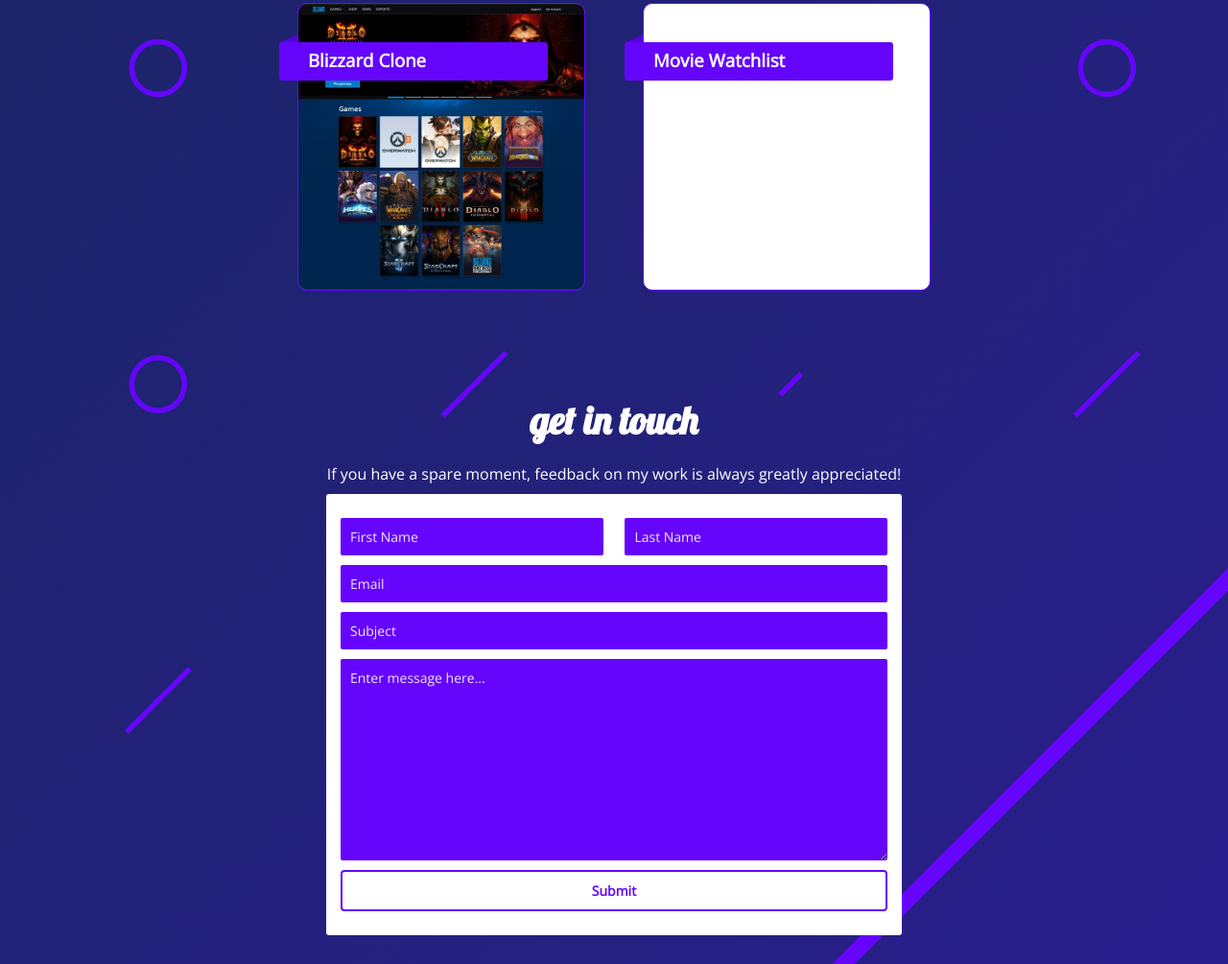
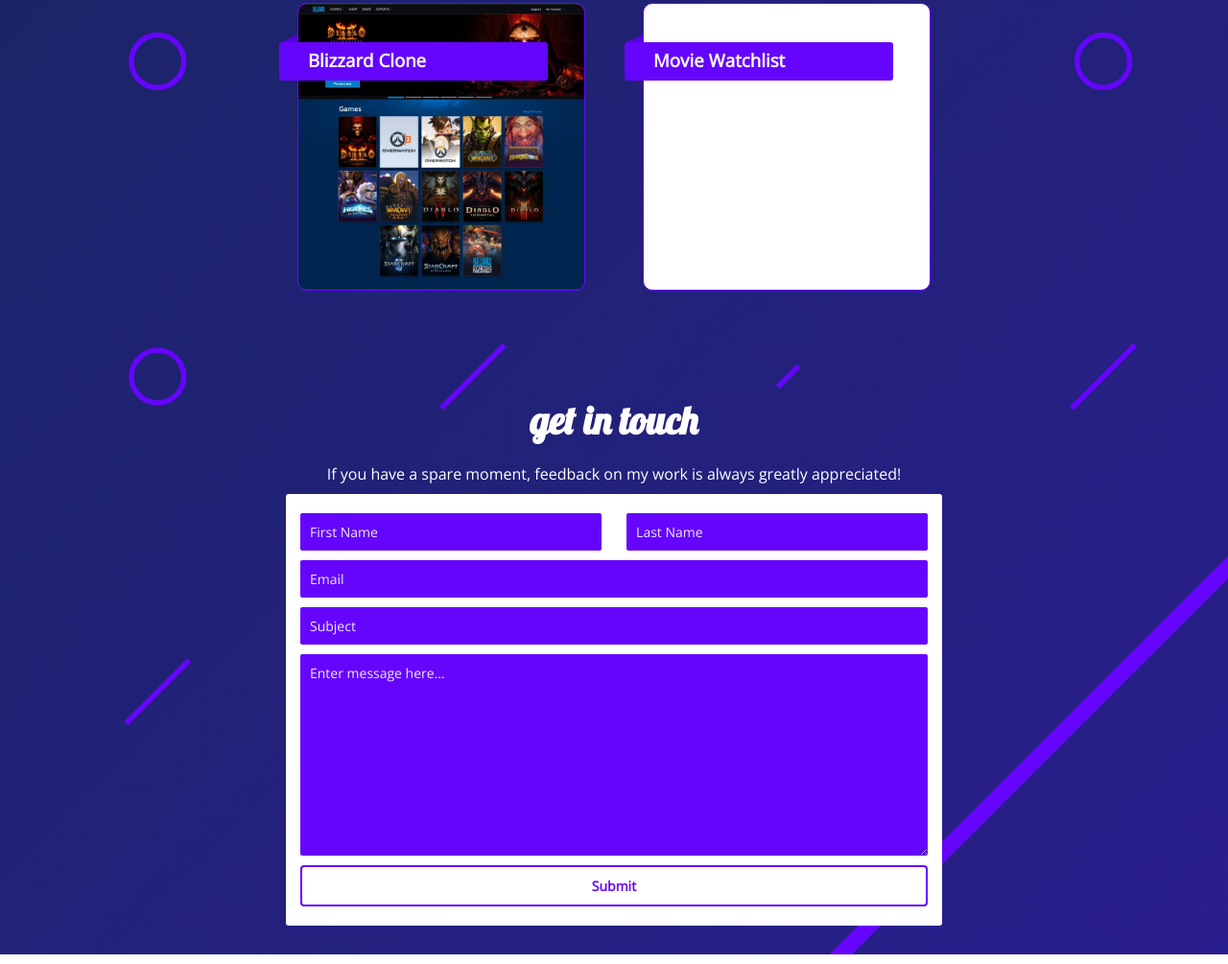
Before and after one commit to sadie-walker/Portfolio, a plain HTML site: page index.html in a window 1280 px wide. Shown: the part 2072-3077 px from the top of the page at 96% size. Drawn offline with nearby package versions, Linux system fonts and the light colour scheme.

Commit message:
fix contact form sizing and validation

```diff
--- a/index.html
+++ b/index.html
@@ -86,12 +86,12 @@
                     <p>If you have a spare moment, feedback on my work is always greatly appreciated!</p>
                     <form name="contact" method="POST" data-netlify="true">
                         <div class="form-input-name">
-                            <input name="first-name" type="text" placeholder="First Name">
+                            <input name="first-name" type="text" placeholder="First Name" required>
                             <input name="last-name" type="text" placeholder="Last Name">
                         </div>
                         <input name="email" type="email" placeholder="Email">
                         <input type="text" placeholder="Subject">
-                        <textarea name="message" cols="40" rows="10" placeholder="Enter message here..."></textarea>
+                        <textarea name="message" cols="40" rows="10" placeholder="Enter message here..." required></textarea>
                         <button type="submit">Submit</button>
                     </form>
                 </div>
--- a/style.css
+++ b/style.css
@@ -15,7 +15,6 @@ body {
 
 .container {
 	max-width: 1200px;
-	/* max-width: 1400px; */
 	margin: 0 auto;
 	height: 100%;
 }
@@ -294,6 +293,7 @@ header {
 
 .contact p {
 	margin-bottom: 10px;
+	text-align: center;
 }
 
 .contact-content {
@@ -307,8 +307,9 @@ header {
 	flex-direction: column;
 	border-radius: 3px;
 	background-color: #fff;
-	padding: 25px 15px;
-	width: 600px;
+	padding: 20px 15px;
+	width: 60%;
+	min-width: 400px;
 }
 
 ::placeholder {
@@ -332,6 +333,12 @@ input:-webkit-autofill {
 	border: none;
 	outline: none;
 	font-size: 14px;
+}
+
+.contact .contact-content form textarea {
+	resize: vertical;
+	width: 100%;
+	min-height: 60px;
 }
 
 .contact .contact-content form .form-input-name {
```
